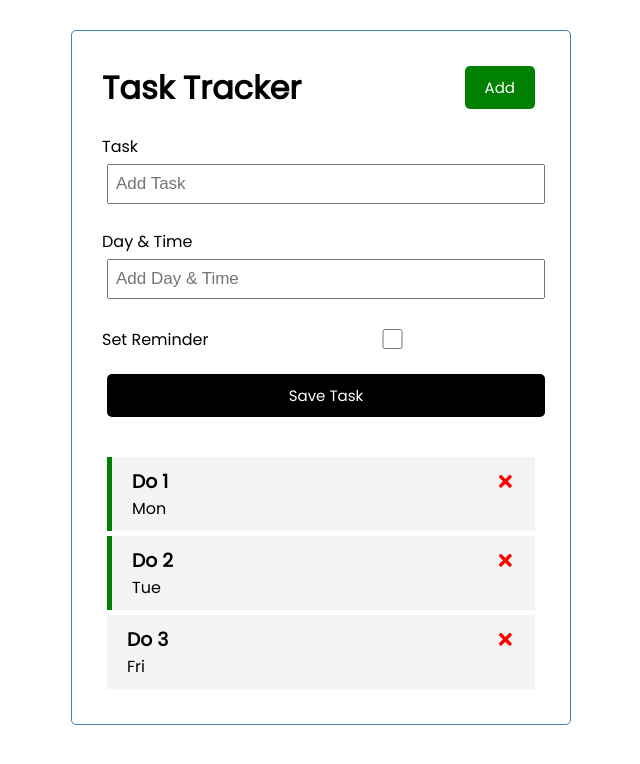
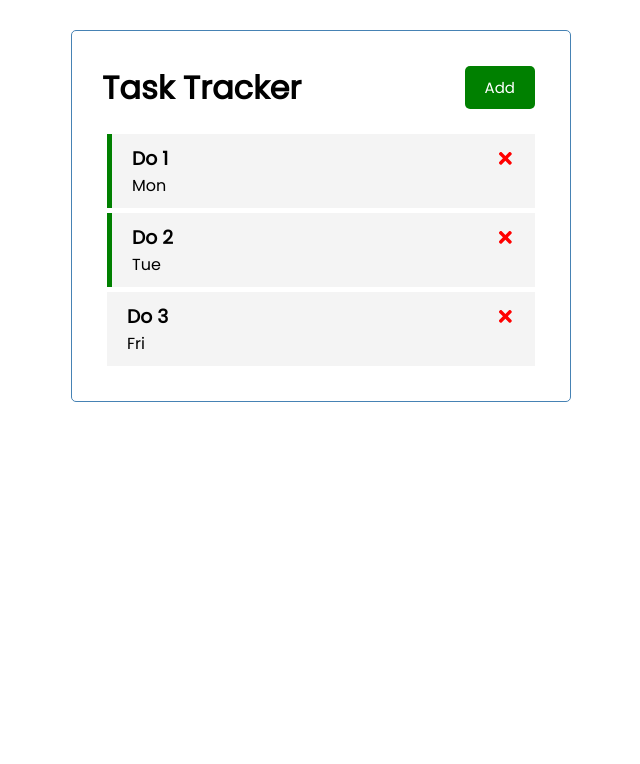
Before and after one commit to o0p/todo-react, a React (Create React App) app: page / in a window 1280 px wide. Shown: the top 764 px of the page, without its empty margins (319-959 px from the left). Built offline with nearby package versions, Linux system fonts and the light colour scheme.

Commit message:
Add btn toggle form

```diff
--- a/src/App.js
+++ b/src/App.js
@@ -5,6 +5,7 @@ import Tasks from './components/Tasks';
 import AddTask from './components/AddTask';
 
 function App() {
+  const [showAddTask, setShowAddTask] = useState(false);
   const [tasks, setTasks] = useState([
     {
       id: 1,
@@ -41,14 +42,14 @@ function App() {
     setTasks(
       tasks.map((task) =>
         task.id === id ? { ...task, reminder: !task.reminder } : task
-      )
+      )``
     );
   };
 
   return (
     <div className="container">
-      <Header />
-      <AddTask onAdd={addTask} />
+      <Header onAdd={() => setShowAddTask(!showAddTask)} />
+      {showAddTask && <AddTask onAdd={addTask} />}
 
       {tasks.length > 0 ? (
         <Tasks tasks={tasks} onDelete={deleteTask} onToggle={toggleReminder} />
--- a/src/components/Header.jsx
+++ b/src/components/Header.jsx
@@ -1,15 +1,11 @@
 import PropTypes from 'prop-types';
 import Button from './Button';
 
-const Header = ({ title }) => {
-  const onClick = () => {
-    console.log('click');
-  };
-
+const Header = ({ title, onAdd }) => {
   return (
     <header className="header">
       <h1>{title}</h1>
-      <Button color="green" text="Add" onClick={onClick} />
+      <Button color="green" text="Add" onClick={onAdd} />
     </header>
   );
 };
```
